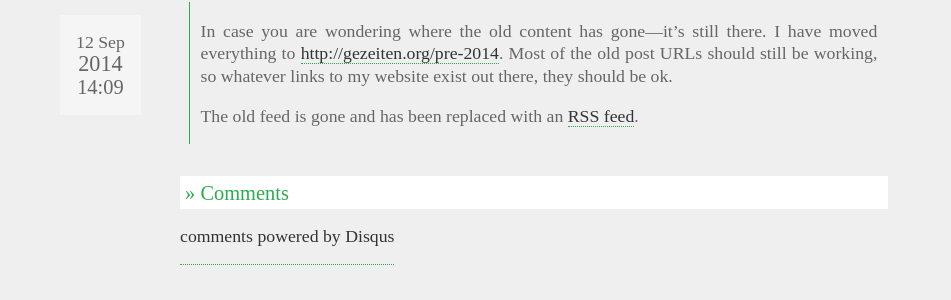
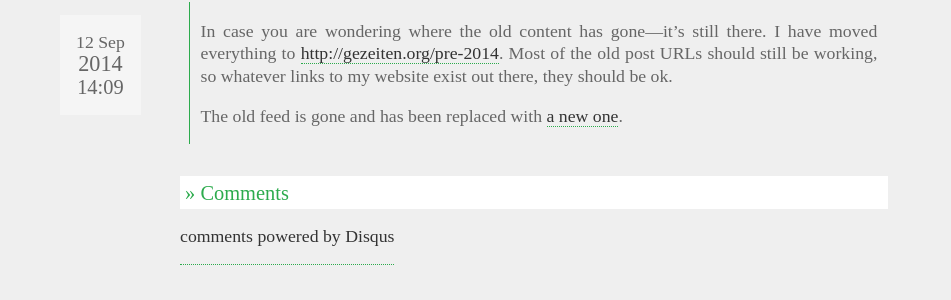
Before and after one commit to Jannis/jannis.github.io, a Jekyll site: the page built from _posts/2014-09-12-where-have-all-the-posts-gone.md, in a window 1280 px wide. Shown: the part 354-654 px from the top of the page, without its empty margins (164-1115 px from the left). Built offline with Jekyll 4.4.1, drawn with Linux system fonts in a browser that asks for light colours; some web fonts are replaced; comment, search, counter and statistics services are not loaded.

Commit message:
Don't mention RSS in the post

```diff
--- a/_posts/2014-09-12-where-have-all-the-posts-gone.md
+++ b/_posts/2014-09-12-where-have-all-the-posts-gone.md
@@ -11,5 +11,4 @@ still there. I have moved everything to
 the old post URLs should still be working, so whatever links to my
 website exist out there, they should be ok.
 
-The old feed is gone and has been replaced with an
-[RSS feed](/feed.xml).
+The old feed is gone and has been replaced with [a new one](/feed.xml).
```
